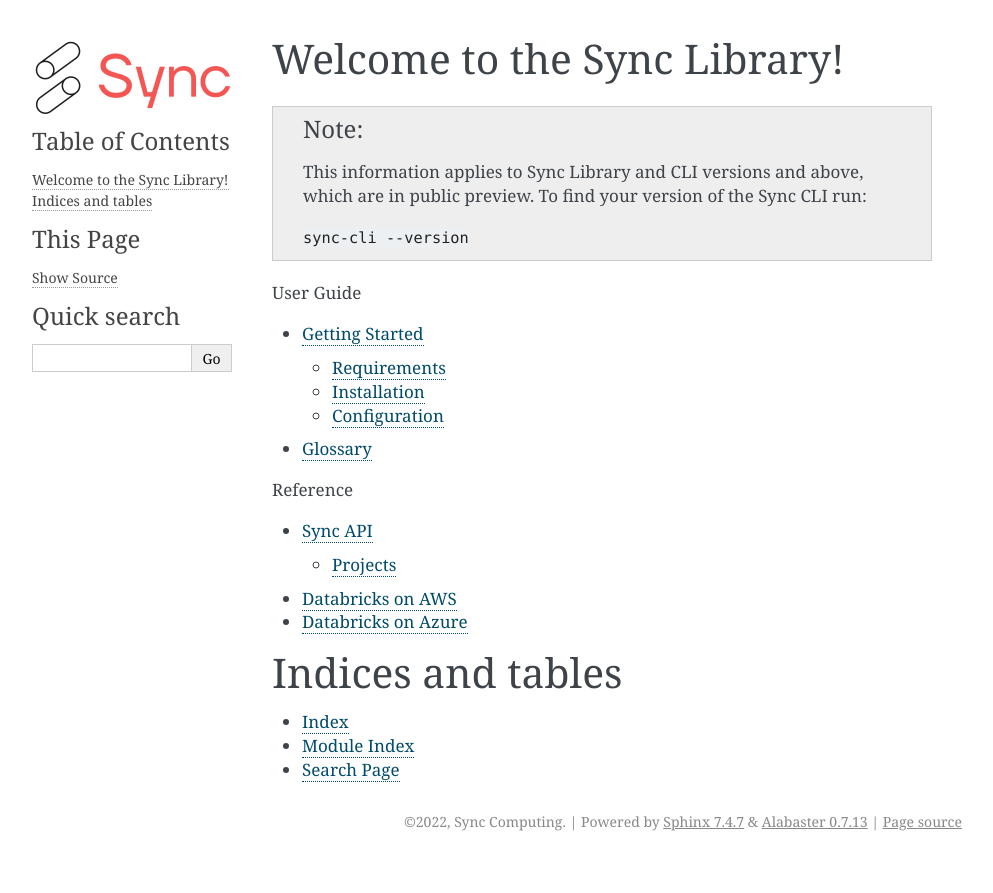
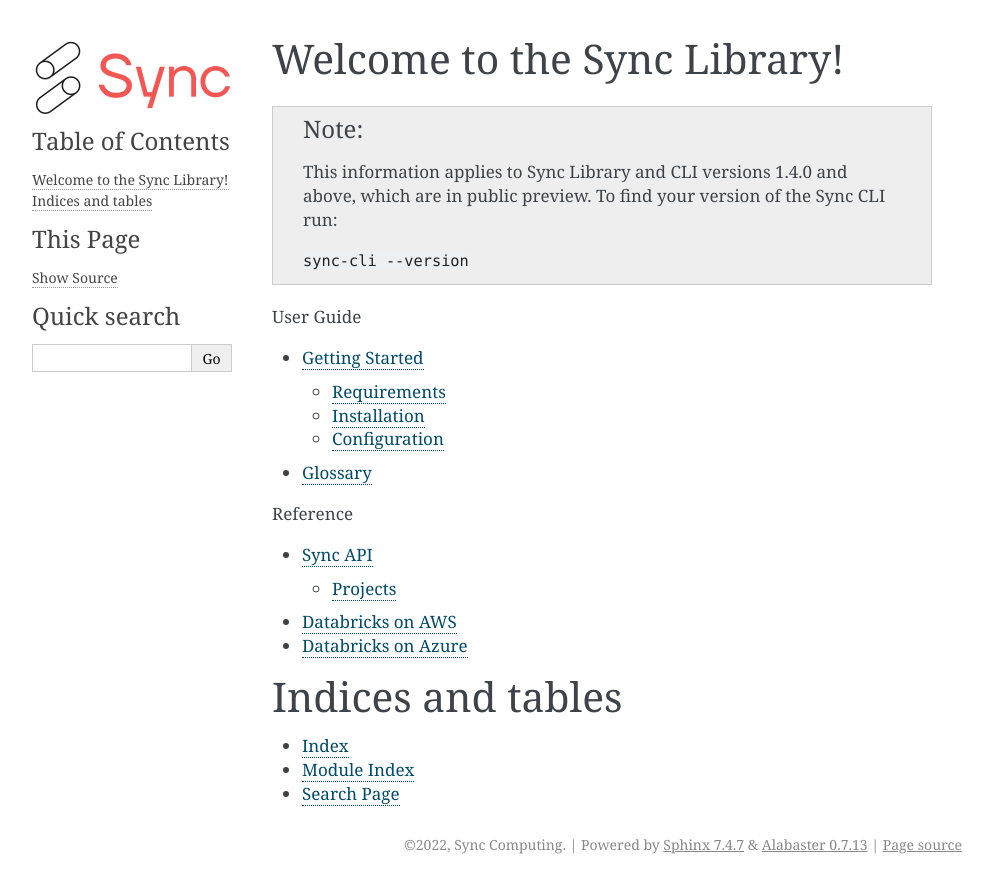
Before and after one commit to synccomputingcode/syncsparkpy, a Sphinx documentation site: the page built from docs/index.rst, in a window 1280 px wide. Shown: the top 893 px of the page, without its empty margins (148-1141 px from the left). Built offline with Sphinx 7.4.7, drawn with Linux system fonts in a browser that asks for light colours; pages that are not in the unit, such as notebooks, are missing from menus; part of the change alters nothing that is shown.

```diff
--- a/docs/conf.py
+++ b/docs/conf.py
@@ -2,15 +2,18 @@
 #
 # For the full list of built-in configuration values, see the documentation:
 # https://www.sphinx-doc.org/en/master/usage/configuration.html
-
 # -- Project information -----------------------------------------------------
 # https://www.sphinx-doc.org/en/master/usage/configuration.html#project-information
-from sync import __version__
+import sys
+import os
+
+sys.path.append(os.path.join(os.path.dirname(__file__), '..'))
+import sync
 
 rst_epilog = """
-.. version replace:: {project_version}
+.. |version| replace:: {project_version}
 """.format(
-    project_version=__version__,
+    project_version=sync.__version__,
 )
 
 project = "Sync Library"
```
